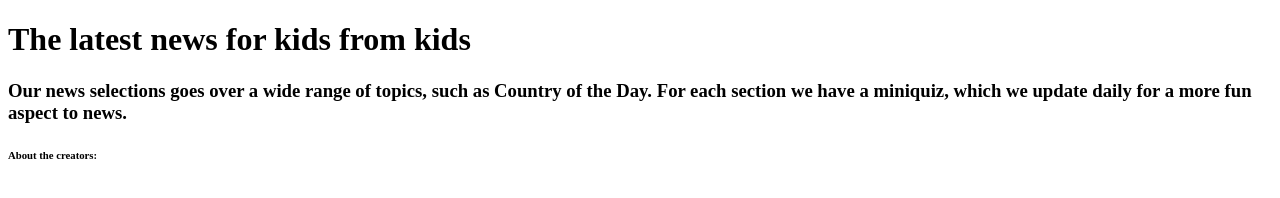
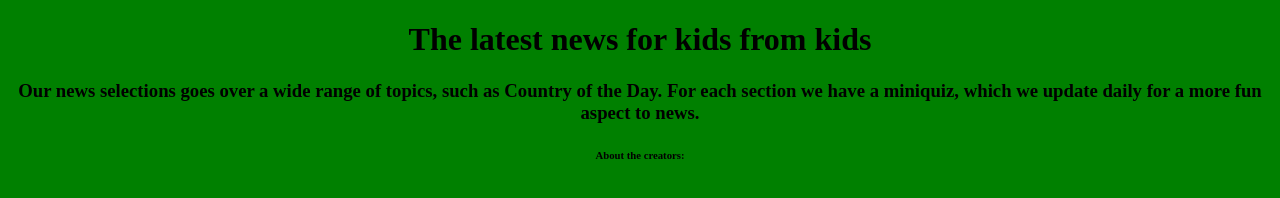
Before and after one commit to Fish-dot25/Dot.News, a plain HTML site: page index.html in a window 1280 px wide. Drawn offline with Linux system fonts and the light colour scheme.

Commit message:
Update style.css

```diff
--- a/style.css
+++ b/style.css
@@ -1,3 +1,4 @@
 body{
-
+  background: green;
+  text-align: center;
 }
```
